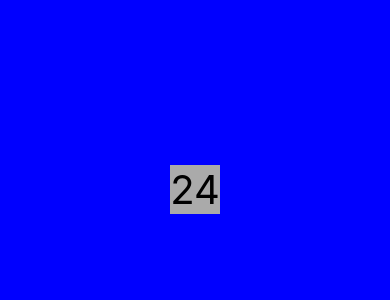
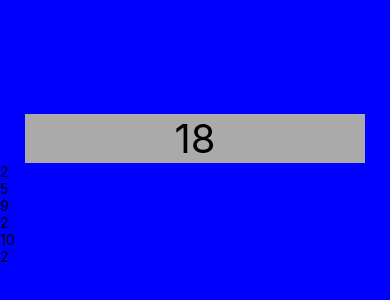
Before and after one commit to avry/NativityApp, a React Native app in the folder NativityApp/: screen / in a window 390 px wide. Shown: the part 248-548 px from the top of the page. Built offline with nearby package versions, Linux system fonts and the light colour scheme.

Commit message:
made a list view for the random numbers and configured the eslint file to show react PropTypes errors

```diff
--- a/NativityApp/src/components/App.js
+++ b/NativityApp/src/components/App.js
@@ -15,7 +15,7 @@ type Props = {};
 export default class App extends Component<Props> {
   render() {
     return (
-      <Game />
+      <Game randomNumberCount={6}/>
     );
   }
 }
--- a/NativityApp/src/components/Game.js
+++ b/NativityApp/src/components/Game.js
@@ -8,14 +8,26 @@
 
 import React, {Component} from 'react';
 import { StyleSheet, Text, View} from 'react-native';
+import PropTypes from 'prop-types';
 
 type Props = {};
 export default class Game extends Component<Props> {
-  target = 10 + Math.floor(40 * Math.random());
+  static propTypes = {
+    randomNumberCount: PropTypes.number.isRequired,
+  };
+  randomNumbers = Array
+    .from({ length: this.props.randomNumberCount })
+    .map(() => 1 + Math.floor(10 * Math.random()));
+  target = this.randomNumbers
+    .slice(0, this.props.randomNumberCount - 2)
+    .reduce((acc, curr) => acc + curr, 0); //this is easiest way to sum array. Starting from zero is a fail safe in case the array is empty
   render() {
     return (
       <View style={styles.container}>
         <Text style={styles.target}>{this.target}</Text>
+        {this.randomNumbers.map((randomNumber, index) =>
+          <Text key={index}>{randomNumber}</Text>
+          )}
       </View>
     );
   }
@@ -24,15 +36,14 @@ export default class Game extends Component<Props> {
 const styles = StyleSheet.create({
   container: {
     flex: 1,
-    justifyContent: 'center',
-    alignItems: 'center',
     backgroundColor: 'blue',
     paddingTop: 30,
+    justifyContent: 'center',
   },
   target: {
     fontSize: 40,
     backgroundColor: '#aaa',
     textAlign: 'center',
-    marginHorizontal: 50,
+    marginHorizontal: 25,
   },
 });
```
Also changed, not shown: NativityApp/.eslintrc.js.
